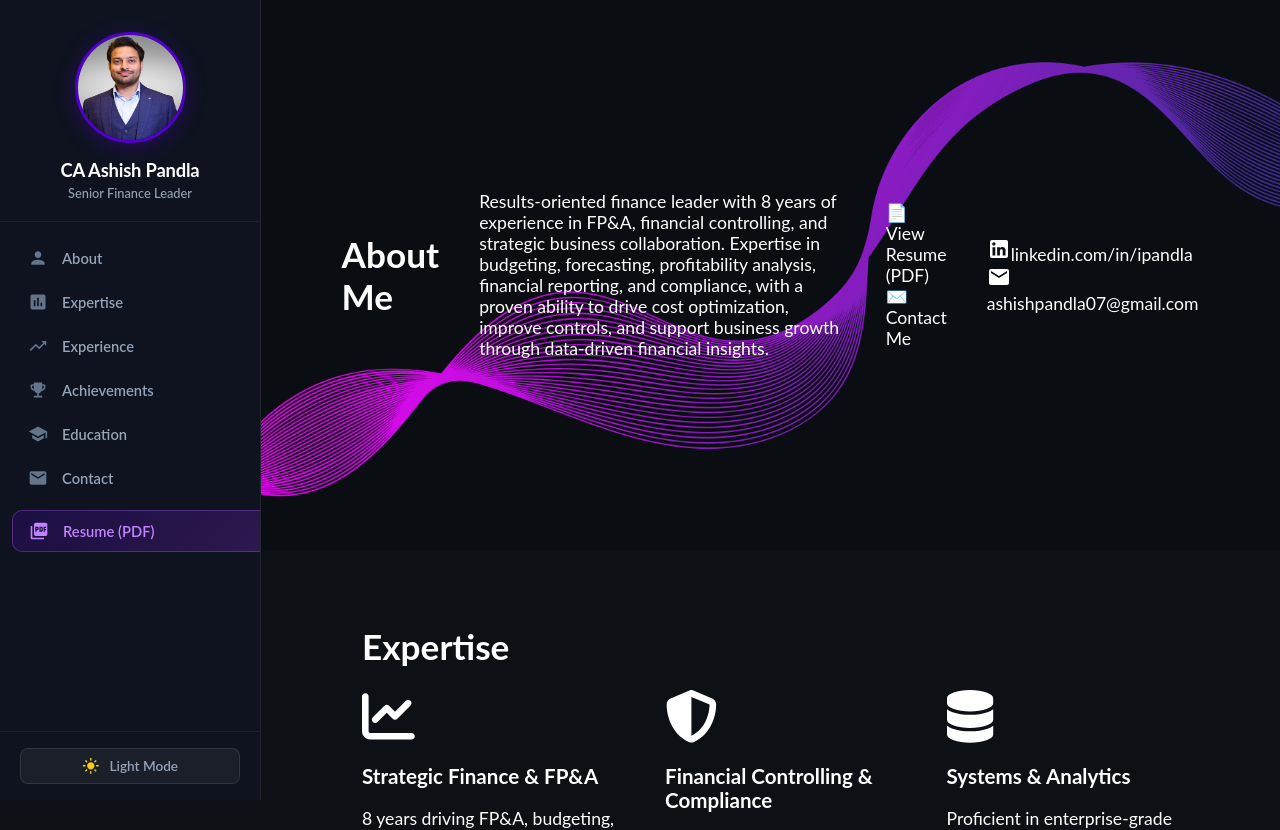
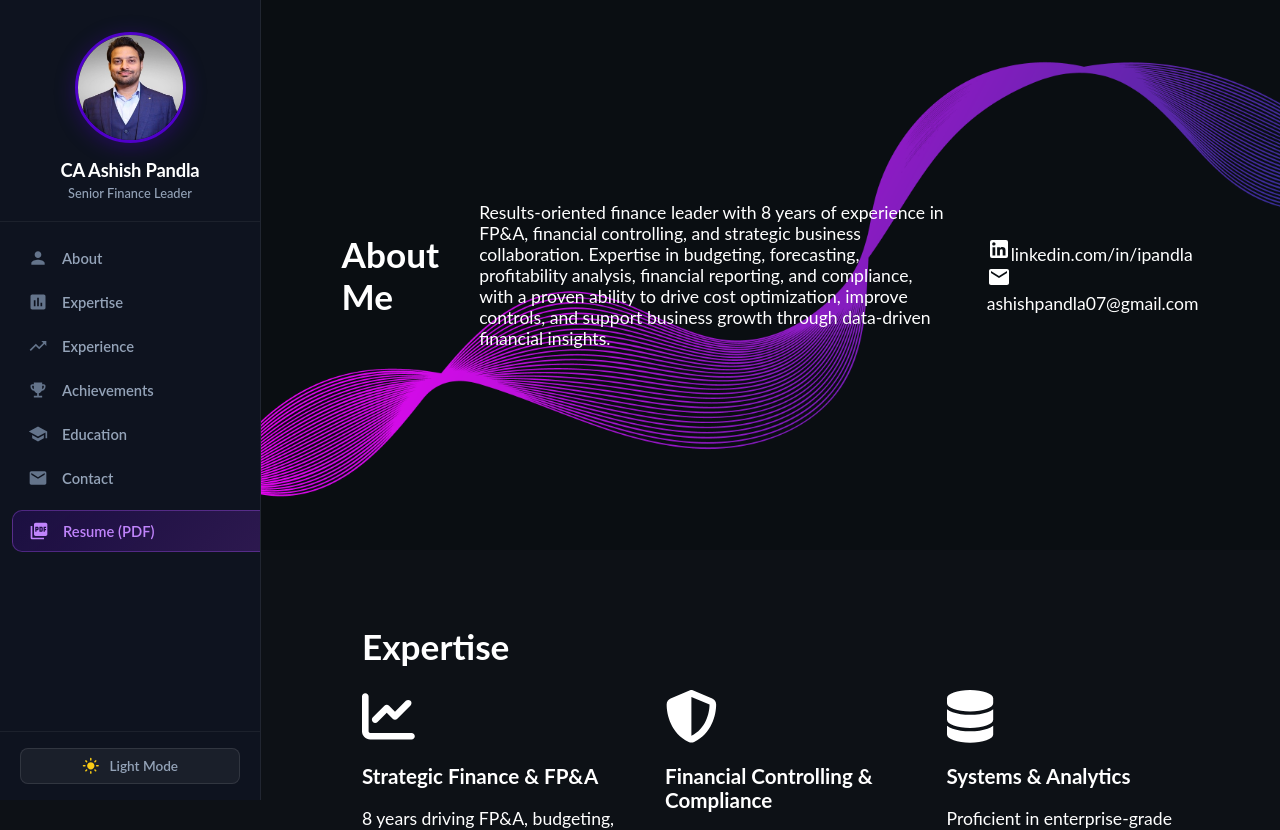
Before and after one commit to Ashishpandla07/Portfolio, a React (Create React App) app: page / in a window 1280 px wide. Shown: the top 830 px of the page. Built offline with nearby package versions, Linux system fonts and the light colour scheme.

Commit message:
Remove Resume PDF button from About Me section

```diff
--- a/src/components/Main.tsx
+++ b/src/components/Main.tsx
@@ -16,26 +16,7 @@ collaboration. Expertise in budgeting, forecasting, profitability analysis, fina
 proven ability to drive cost optimization, improve controls, and support business growth through data-driven financial
 insights. </p>
 
-          <div className="hero-action-buttons">
-            <a
-              href={`${process.env.PUBLIC_URL || ''}/Resume-Ashish.pdf`}
-              target="_blank"
-              rel="noreferrer"
-              className="hero-btn primary-btn"
-            >
-              📄 View Resume (PDF)
-            </a>
-            <a
-              href="#contact"
-              onClick={(e) => {
-                e.preventDefault();
-                document.getElementById('contact')?.scrollIntoView({ behavior: 'smooth' });
-              }}
-              className="hero-btn secondary-btn"
-            >
-              ✉️ Contact Me
-            </a>
-          </div>
+
 
           <div className="mobile_social_icons">
             <a href="https://linkedin.com/in/ipandla" target="_blank" rel="noreferrer">
```
